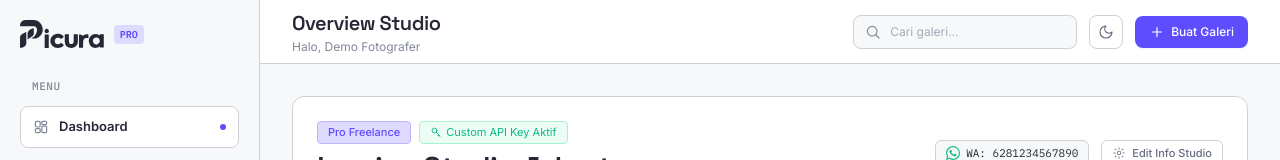
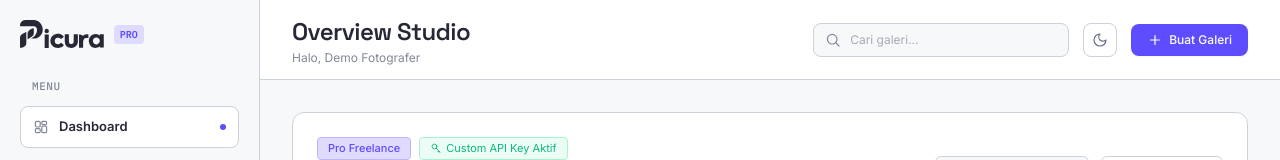
Before and after one commit to znlumins/picura, a Next.js app: page /dashboard in a window 1280 px wide. Shown: the top 160 px of the page. Built offline with nearby package versions, Linux system fonts and the light colour scheme; no server answers.

Commit message:
fix(dashboard): lock header height to h-20 with shrink-0 and isolate main scroll container

```diff
--- a/src/app/dashboard/page.tsx
+++ b/src/app/dashboard/page.tsx
@@ -315,14 +315,14 @@ export default function DashboardPage() {
       />
 
       {/* Main Content Area: Independent Vertical Scroll, Sidebar Stays 100% Pinned */}
-      <div className="flex-1 h-screen overflow-y-auto overflow-x-hidden flex flex-col min-w-0">
-        {/* Header: Spacious, balanced padding & full mobile responsive */}
+      <div className="flex-1 h-screen flex flex-col min-w-0 overflow-hidden">
+        {/* Header: Fixed height, shrink-0 so it NEVER squishes, spacious vertical & horizontal padding */}
         <header
-          className={`min-h-[64px] sm:h-20 py-3 sm:py-3.5 px-3.5 sm:px-6 lg:px-8 border-b flex items-center justify-between sticky top-0 z-20 transition-colors w-full ${
+          className={`h-16 sm:h-20 shrink-0 px-4 sm:px-8 border-b flex items-center justify-between transition-colors z-20 w-full ${
             isDarkMode ? "bg-[#0f111a] border-[#222533]" : "bg-white border-[#cdd2d9]"
           }`}
         >
-          <div className="flex items-center gap-2 sm:gap-3 min-w-0">
+          <div className="flex items-center gap-2.5 sm:gap-4 min-w-0">
             {/* Mobile Hamburger Drawer Toggle */}
             <button
               type="button"
@@ -338,25 +338,25 @@ export default function DashboardPage() {
               <IconMenu className="w-4 h-4" />
             </button>
 
-            <div className="min-w-0">
+            <div className="min-w-0 space-y-1">
               <h1
-                className={`font-heading font-semibold text-base sm:text-xl tracking-tight leading-tight truncate ${
+                className={`font-heading font-semibold text-lg sm:text-2xl tracking-tight leading-none ${
                   isDarkMode ? "text-white" : "text-[#272835]"
                 }`}
               >
                 {activeTab === "settings" ? "Pengaturan Studio" : "Overview Studio"}
               </h1>
-              <p className="text-xs text-[#818898] mt-0.5 truncate hidden sm:block">
+              <p className="text-xs text-[#818898] leading-none hidden sm:block">
                 {user ? `Halo, ${user.name}` : "Silakan masuk ke akun fotografer"}
               </p>
             </div>
           </div>
 
-          <div className="flex items-center gap-1.5 sm:gap-3 shrink-0">
+          <div className="flex items-center gap-2 sm:gap-3.5 shrink-0">
             {user ? (
               <>
                 {/* Search Bar: Disabled when 0 galleries */}
-                <div className="relative hidden md:block w-48 lg:w-56">
+                <div className="relative hidden md:block w-52 lg:w-64">
                   <IconSearch className="w-4 h-4 text-[#818898] absolute left-3 top-1/2 -translate-y-1/2" />
                   <input
                     type="text"
@@ -383,7 +383,7 @@ export default function DashboardPage() {
                 <button
                   type="button"
                   onClick={toggleTheme}
-                  className={`p-1.5 sm:p-2 rounded-[8px] border transition shrink-0 ${
+                  className={`p-2 rounded-[8px] border transition shrink-0 ${
                     isDarkMode
                       ? "border-[#2e334a] bg-[#1a1d2d] text-amber-400 hover:bg-[#25283a]"
                       : "border-[#cdd2d9] bg-white hover:bg-[#f6f8fa] text-[#666d80]"
@@ -400,7 +400,7 @@ export default function DashboardPage() {
                 {!isPro && (
                   <button
                     onClick={() => setIsUpgradeOpen(true)}
-                    className="py-1.5 sm:py-2 px-2.5 sm:px-3 rounded-[8px] border border-[#beb5ff] bg-[#dfdbff]/60 text-[#5e4cff] hover:bg-[#dfdbff] text-xs font-semibold transition flex items-center gap-1.5 shadow-xs shrink-0"
+                    className="py-2 px-3 rounded-[8px] border border-[#beb5ff] bg-[#dfdbff]/60 text-[#5e4cff] hover:bg-[#dfdbff] text-xs font-semibold transition flex items-center gap-1.5 shadow-xs shrink-0"
                     title="Tingkatkan ke Pro untuk galeri tanpa batas"
                   >
                     <IconCrown className="w-3.5 h-3.5" />
@@ -418,9 +418,9 @@ export default function DashboardPage() {
                         setIsCreateOpen(true);
                       }
                     }}
-                    className="py-1.5 sm:py-2 px-2.5 sm:px-3.5 rounded-[8px] bg-[#5e4cff] text-white text-xs font-medium hover:opacity-90 transition flex items-center gap-1.5 shadow-sm active:scale-95 shrink-0"
+                    className="py-2 px-3 sm:px-4 rounded-[8px] bg-[#5e4cff] text-white text-xs font-medium hover:opacity-90 transition flex items-center gap-1.5 shadow-sm active:scale-95 shrink-0"
                   >
-                    <IconPlus className="w-3.5 h-3.5 sm:w-4 sm:h-4 shrink-0" />
+                    <IconPlus className="w-4 h-4 shrink-0" />
                     <span className="hidden sm:inline">Buat Galeri</span>
                     <span className="sm:hidden font-medium">Galeri</span>
                   </button>
@@ -429,17 +429,17 @@ export default function DashboardPage() {
             ) : (
               <button
                 onClick={() => setIsAuthOpen(true)}
-                className="py-1.5 sm:py-2 px-3 sm:px-4 rounded-[8px] bg-[#5e4cff] text-white text-xs font-medium hover:opacity-90 transition flex items-center gap-1.5 shadow-sm shrink-0"
+                className="py-2 px-4 rounded-[8px] bg-[#5e4cff] text-white text-xs font-medium hover:opacity-90 transition flex items-center gap-1.5 shadow-sm shrink-0"
               >
-                <IconLogIn className="w-3.5 h-3.5 sm:w-4 sm:h-4 shrink-0" />
+                <IconLogIn className="w-4 h-4 shrink-0" />
                 <span>Masuk / Daftar</span>
               </button>
             )}
           </div>
         </header>
 
-        {/* Dashboard Body Content */}
-        <main className="flex-1 p-4 sm:p-6 lg:p-8 space-y-6 max-w-[1280px] w-full">
+        {/* Dashboard Body Content: Scrollable independent of header */}
+        <main className="flex-1 overflow-y-auto p-4 sm:p-8 space-y-6 max-w-[1280px] w-full">
           {/* TAB 1: STUDIO SETTINGS VIEW */}
           {activeTab === "settings" && (
             <StudioSettingsView
```
